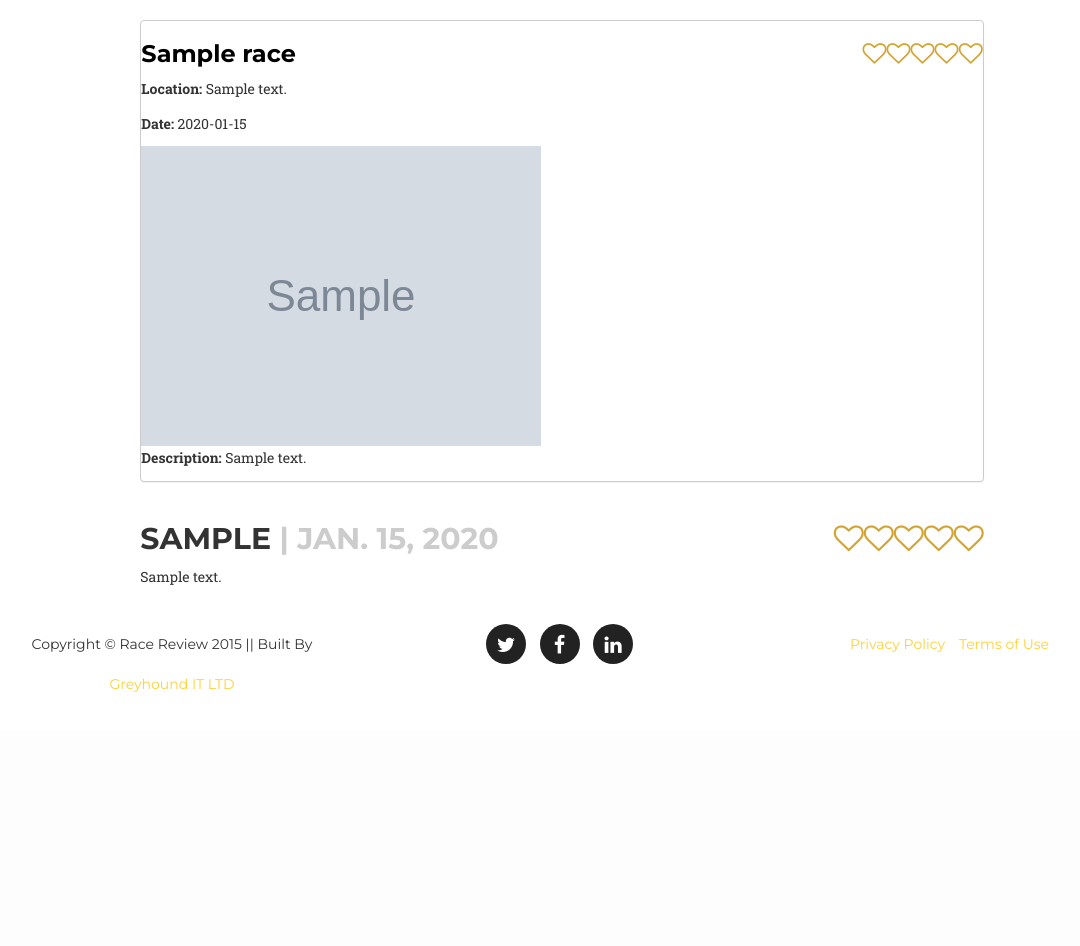
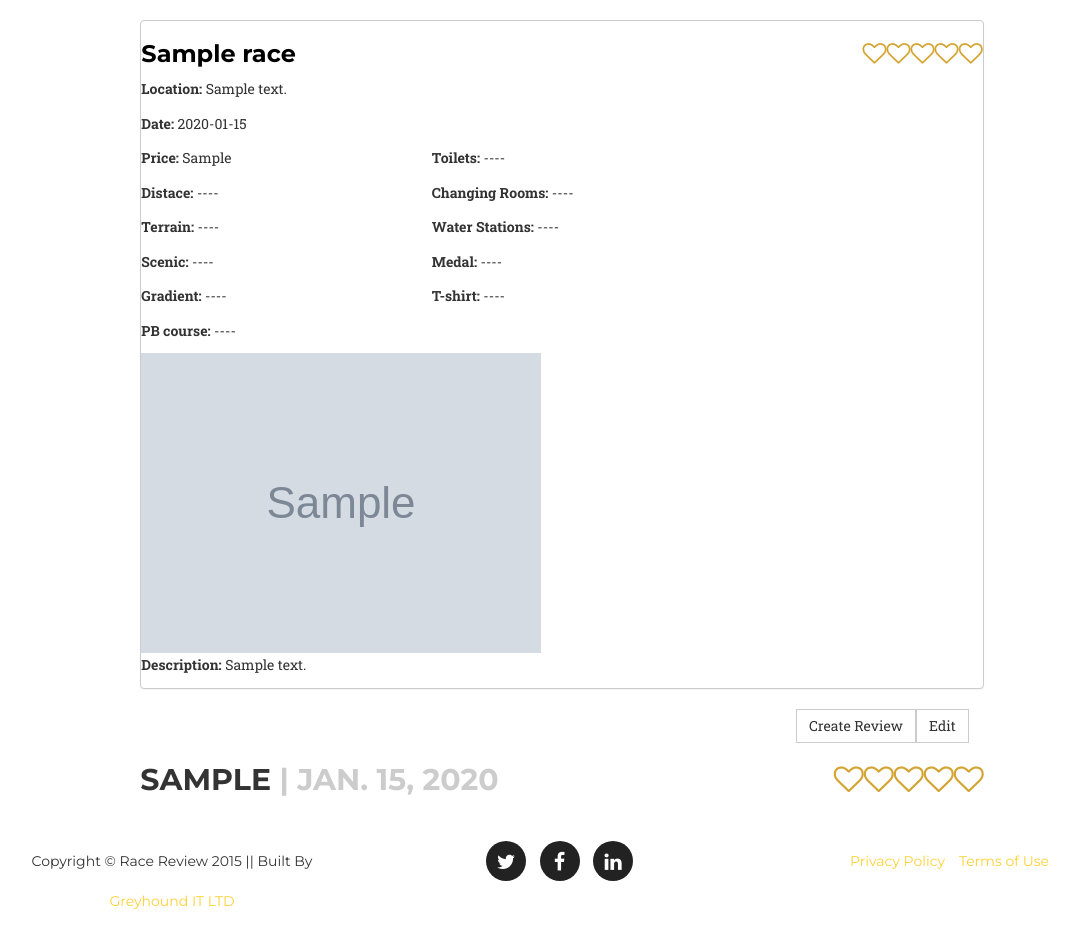
Before and after one commit to GreyhoundIt/racereviewapp, a Django app: page /race/1/detail/ in a window 1280 px wide. Shown: the part 70-1016 px from the top of the page, without its empty margins (78-1158 px from the left). Before the commit the page ends 762 px from the top, so only its background shows below. Run offline with Django 3.2, Linux system fonts and the light colour scheme; tables that the repository leaves empty hold one stand-in row (values such as "Sample post"); grey boxes marked "Sample" are stand-in pictures; some libraries are stand-ins or nearby versions; some web fonts are replaced.

Commit message:
added raitings

```diff
--- a/core/models.py
+++ b/core/models.py
@@ -14,6 +14,46 @@ RATING_CHOICES = (
 	(5, '*****'),
 	)
 
+YESNO_CHOICES =(
+	(0, 'No'),
+	(1, 'Yes'),
+	)
+
+TERRAIN_CHOICES =(
+	(0, 'Road'),
+	(1, 'Trail'),
+	(2, 'Fell'),
+	(3, 'XC'),
+	(4, 'Multiterrain'),
+	)
+
+DISTANCE_CHOICES = (
+	(0, '1 Mile'),
+	(1, '5K'),
+	(2, '10K'),
+	(3, '10 Miles'),
+	(4, 'Half Marathon'),
+	(5, 'Marathon'),
+	(6, 'Other'),
+	)
+TSHIRT_CHOICES=(
+	(0, 'No'),
+	(1, 'Cotton'),
+	(2, 'Technical'),
+	)
+PB_CHOICES=(
+	(0, 'Yes'),
+	(1, 'Likely'),
+	(2, 'Unlikely'),
+	(3, 'No'),
+	)
+GRADIENT_CHOICES=(
+	(0, 'Flat'),
+	(1, 'Slight Hills'),
+	(2, 'Undulating'),
+	(3, 'Hilly'),
+	)
+
 def upload_to_location(instance, filename):
     blocks = filename.split('.')
     ext = blocks[-1]
@@ -28,6 +68,17 @@ class Race(models.Model):
 	description = models.TextField(null=True, blank=True)
 	address = models.TextField(null=True, blank=True)
 	date = models.CharField(max_length=300, null=True, blank=True)
+	price = models.CharField(max_length=300, null=True, blank=True)
+	distance = models.IntegerField(choices=DISTANCE_CHOICES, null=True, blank=True)
+	terrain = models.IntegerField(choices=TERRAIN_CHOICES, null=True, blank=True)
+	gradient = models.IntegerField(choices=GRADIENT_CHOICES, null=True, blank=True)
+	medal = models.IntegerField(choices=YESNO_CHOICES, null=True, blank=True)
+	tshirt = models.IntegerField(choices=TSHIRT_CHOICES, null=True, blank=True)
+	changing = models.IntegerField(choices=YESNO_CHOICES, null=True, blank=True)
+	toilets = models.IntegerField(choices=YESNO_CHOICES, null=True, blank=True)
+	water = models.IntegerField(choices=YESNO_CHOICES, null=True, blank=True)
+	pb = models.IntegerField(choices=PB_CHOICES, null=True, blank=True)
+	scenic = models.IntegerField(choices=YESNO_CHOICES, null=True ,blank=True)
 	image_file = models.ImageField(null=True, blank=True)
 	created_at = models.DateTimeField(auto_now_add=True)
 
@@ -51,6 +102,6 @@ class Race(models.Model):
 class Review(models.Model):
 	race = models.ForeignKey(Race)
 	user = models.ForeignKey(User)
-	description = models.TextField(null=True, blank=True)
+	review = models.TextField(null=True, blank=True)
 	rating = models.IntegerField(choices=RATING_CHOICES, null=True, blank=True)
 	created_at = models.DateTimeField(auto_now_add=True)
--- a/core/urls.py
+++ b/core/urls.py
@@ -8,4 +8,7 @@ urlpatterns = patterns('',
 	url(r'race/(?P<pk>\d+)/detail/$', coreviews.RaceDetailView.as_view(), name='race_list'),
 	url(r'race/create/$', coreviews.RaceCreateView.as_view()),
 	url(r'search/$', coreviews.SearchRaceListView.as_view()),
+	url(r'race/(?P<pk>\d+)/update/$', coreviews.RaceUpdateView.as_view(), name='race_update'),
+	url(r'race/(?P<pk>\d+)/review/create/$', coreviews.ReviewCreateView.as_view(), name='review_create'),
+	url(r'race/(?P<pk>\d+)/review/update/$', coreviews.ReviewUpdateView.as_view(), name='review_update'),
 	)
--- a/core/views.py
+++ b/core/views.py
@@ -2,7 +2,7 @@ from django.shortcuts import render
 from django.views.generic import TemplateView
 from django.views.generic.list import ListView
 from django.views.generic.detail import DetailView
-from django.views.generic.edit import CreateView
+from django.views.generic.edit import CreateView, UpdateView
 import core.models as coremodels
 # Create your views here.
 
@@ -24,7 +24,48 @@ class RaceDetailView(DetailView):
 	template_name = 'race/detail.html'
 	context_object_name = 'race'
 
+	def get_context_data(self, **kwargs):
+		context = super(RaceDetailView, self).get_context_data(**kwargs)
+		race = coremodels.Race.objects.get(id=self.kwargs['pk'])
+		if self.request.user.is_authenticated():
+			user_reviews =coremodels.Review.objects.filter(race=race, user=self.request.user)
+			if user_reviews.count() > 0:
+				context['user_review'] = user_reviews[0]
+			else:
+				context['user_review'] = None
+
+		return context
+
 class RaceCreateView(CreateView):
 	model = coremodels.Race
 	template_name = 'base/form.html'
 	fields = "__all__"
+
+class RaceUpdateView(UpdateView):
+	model = coremodels.Race
+	template_name = 'base/form.html'
+	fields = "__all__"
+
+class ReviewCreateView(CreateView):
+	model = coremodels.Review
+	template_name = 'base/form.html'
+	fields = ['review', 'rating']
+
+	def form_valid(self, form):
+		form.instance.user = self.request.user
+		form.instance.race = coremodels.Race.objects.get(id=self.kwargs['pk'])
+		return super(ReviewCreateView, self).form_valid(form)
+
+	def get_success_url(self):
+		return self.object.race.get_absolute_url()
+
+class ReviewUpdateView(UpdateView):
+	model = coremodels.Review
+	template_name = 'base/form.html'
+	fields = ['review', 'rating']
+
+	def get_object(self):
+		return coremodels.Review.objects.get(race__id=self.kwargs['pk'], user=self.request.user)
+
+	def get_success_url(self):
+		return self.object.race.get_absolute_url()
--- a/templates/race/detail.html
+++ b/templates/race/detail.html
@@ -17,11 +17,21 @@
 				</div>
 			{% if race.address %} <p><b>Location: </b>{{ race.address }}</p> {% endif %}
 			{% if race.date %} <p><b>Date: </b> {{race.date}} </p> {% endif %}
+			{% include 'race/specifics.html' with race=race %}
 			{% if race.image_file %}
 			<img class="img-responsive" src="{{ race.image_file.url}}"></img>
 			{% endif %}
 			<p><b>Description: </b>{{ race.description }}</p>
+
 		</div>
+		<div class="col-md-12">
+ 			<a type="button" href="{% url 'race_update' pk=race.id %}" class="btn btn-default pull-right">Edit</a>
+ 			{% if user_review %}
+ 			<a type="button" href="{% url 'review_update' pk=race.id %}" class="btn btn-default pull-right">Update Review</a>
+ 			{% else %}
+ 			<a type="button" href="{% url 'review_create' pk=race.id %}" class="btn btn-default pull-right">Create Review</a>
+ 			{% endif %}
+		 </div>
 		{% for review in race.get_reviews %}
 		{% include 'base/review.html' with race=race %}
 		{% endfor %}
--- /dev/null
+++ b/templates/race/specifics.html
@@ -0,0 +1,18 @@
+<div class="row">
+<div class="col-md-4">
+
+<p><b>Price: </b>{% if race.price %}{{ race.price }}{% else %}----{% endif %}</p>
+<p><b>Distace: </b>{% if race.distance %}{{ race.get_distance_display }}{% else %}----{% endif %}</p>
+<p><b>Terrain: </b>{% if race.terrain %}{{ race.get_terrain_display }}{% else %}----{% endif %}</p>
+<p><b>Scenic: </b>{% if race.scenic %}{{ race.get_scenic_display }}{% else %}----{% endif %}</p>
+<p><b>Gradient: </b>{% if race.gradient %}{{ race.get_gradient_display }}{% else %}----{% endif %}</p>
+<p><b>PB course: </b>{% if race.pb %}{{ race.get_pb_display }}{% else %}----{% endif %}</p>
+</div>
+<div class="col-md-4">
+<p><b>Toilets: </b>{% if race.toilets %}{{ race.get_toilets_display }}{% else %}----{% endif %}</p>
+<p><b>Changing Rooms: </b>{% if race.changing %}{{ race.get_changing_display }}{% else %}----{% endif %}</p>
+<p><b>Water Stations: </b>{% if race.water %}{{ race.get_water_display }}{% else %}----{% endif %}</p>
+<p><b>Medal: </b>{% if race.medal %}{{ race.get_medal_display }}{% else %}----{% endif %}</p>
+<p><b>T-shirt: </b>{% if race.tshirt %}{{ race.get_tshirt_display }}{% else %}----{% endif %}</p>
+</div>
+</div>
```
Also changed, not shown: core/migrations/0006_auto_20150717_1857.py (added), core/migrations/0007_auto_20150717_2040.py (added), core/migrations/0008_race_gradient.py (added), core/migrations/0009_auto_20150717_2101.py (added), 1 other file.
